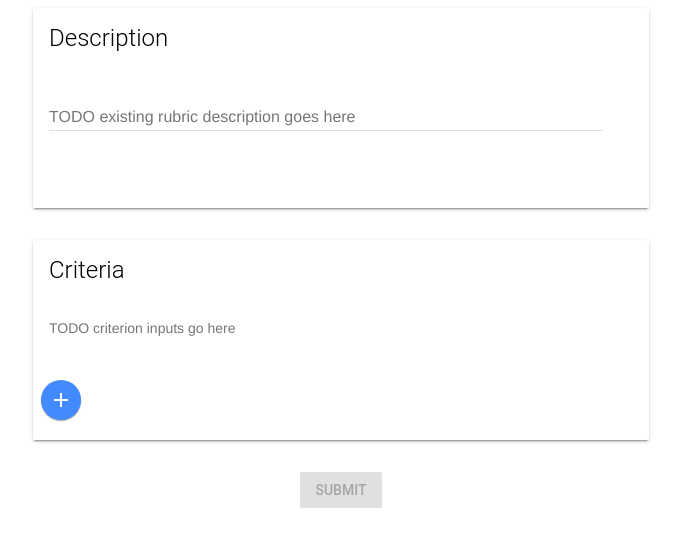
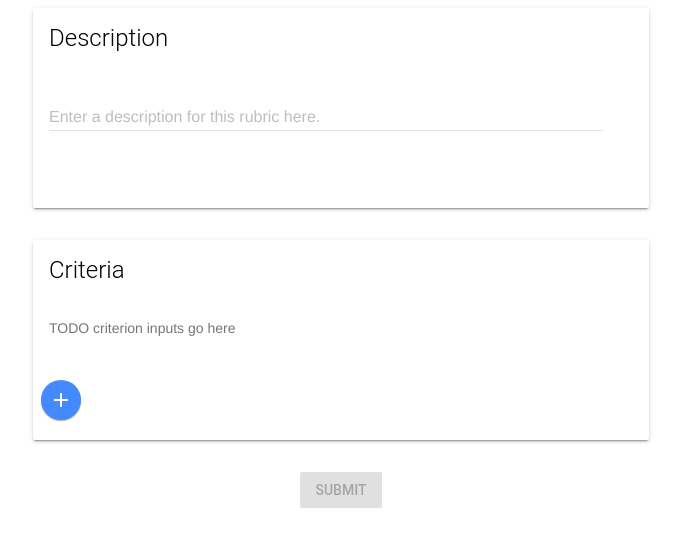
Before and after one commit to lsloan/mwrite-peer-review, a Django app: template peer_review/templates/rubric_creation_form.html in a window 1280 px wide. Shown: the part 572-1128 px from the top of the page, without its empty margins (299-980 px from the left). Run offline with Django 3.2, Linux system fonts and the light colour scheme; the template is opened without the code that fills it, so the values that code supplies are empty; some libraries are stand-ins or nearby versions.

Commit message:
Implement custom AutosizeTextarea component and use it for the rubric description field

```diff
--- /dev/null
+++ b/peer_review/static/js/components/autosize_textarea.js
@@ -0,0 +1,15 @@
+// TODO put this in a CommonJS module
+
+var AutosizeTextarea = {
+    props: ['value', 'label'],
+    components: {
+        'mdl-textfield': VueMdl.components.MdlTextfield
+    },
+    template: '<div class="mdl-textfield mdl-js-textfield">' +
+                  '<textarea class="mdl-textfield__input" type="text" rows="1" @input="$emit(\'input\', $event.target.value)">{{ value }}</textarea>' +
+                  '<label for="rubric-description-textfield" class="mdl-textfield__label">{{ label }}</label>' +
+              '</div>',
+    mounted: function() {
+        autosize(this.$el.querySelector('textarea'));
+    }
+};
--- a/peer_review/static/js/rubric_creation_form.js
+++ b/peer_review/static/js/rubric_creation_form.js
@@ -206,17 +206,16 @@
 
     new Vue({
         el: '#vue-root',
-        components: VueMdl.components,
+        components: _.defaults(VueMdl.components,
+                               {'autosize-textarea': AutosizeTextarea}),
         directives: VueMdl.directives,
         mounted: function() {
-            console.log('mounted: start');
             var $form = $('#rubric-form');
             this.assignments = assignmentsToOptions($form.data('assignments'));
             this.validations = $form.data('validation-info');
             this.existingPromptId = $form.data('selected-assignment-id');
             this.existingRevisionId = $form.data('selected-assignment-id');
             this.reviewIsInProgress = $form.data('review-is-in-progress');
-            console.log('mounted: end');
         },
         data: {
             assignments: null,
@@ -224,6 +223,7 @@
             reviewIsInProgress: null,
             selectedPromptId: null,
             selectedRevisionId: null,
+            rubricDescription: '',
 
             existingPromptId: null,
             existingRevisionId: null
--- a/peer_review/templates/rubric_creation_form.html
+++ b/peer_review/templates/rubric_creation_form.html
@@ -8,9 +8,12 @@
     <script defer src="https://unpkg.com/vue"></script>
     <script defer src="{% static 'js/lib/vue-mdl/vue-mdl.js' %}"></script>
 
+    <script defer src="{% static 'js/components/autosize_textarea.js' %}"></script>
+
     <script defer src="{% static 'js/lib/autoresize/autosize.min.js' %}"></script>
     <script defer src="{% static 'js/util.js' %}"></script>
     <script defer src="{% static 'js/validation.js' %}"></script>
+
     <script defer src="{% static 'js/rubric_creation_form.js' %}"></script>
 {% endblock %}
 
@@ -108,15 +111,7 @@
                             title="Description"
                             supporting-text="slot">
                         <div slot="supporting-text" class="mdl-card__supporting-text">
-                            <div class="mdl-textfield mdl-js-textfield">
-                                <textarea
-                                        class="mdl-textfield__input"
-                                        type="text"
-                                        rows="1">TODO existing rubric description goes here</textarea>
-                                <label for="rubric-description-textfield" class="mdl-textfield__label">
-                                    Enter a description for this rubric here.
-                                </label>
-                            </div>
+                            <autosize-textarea v-model="rubricDescription" label="Enter a description for this rubric here."></autosize-textarea>
                         </div>
                     </mdl-card>
 
```
